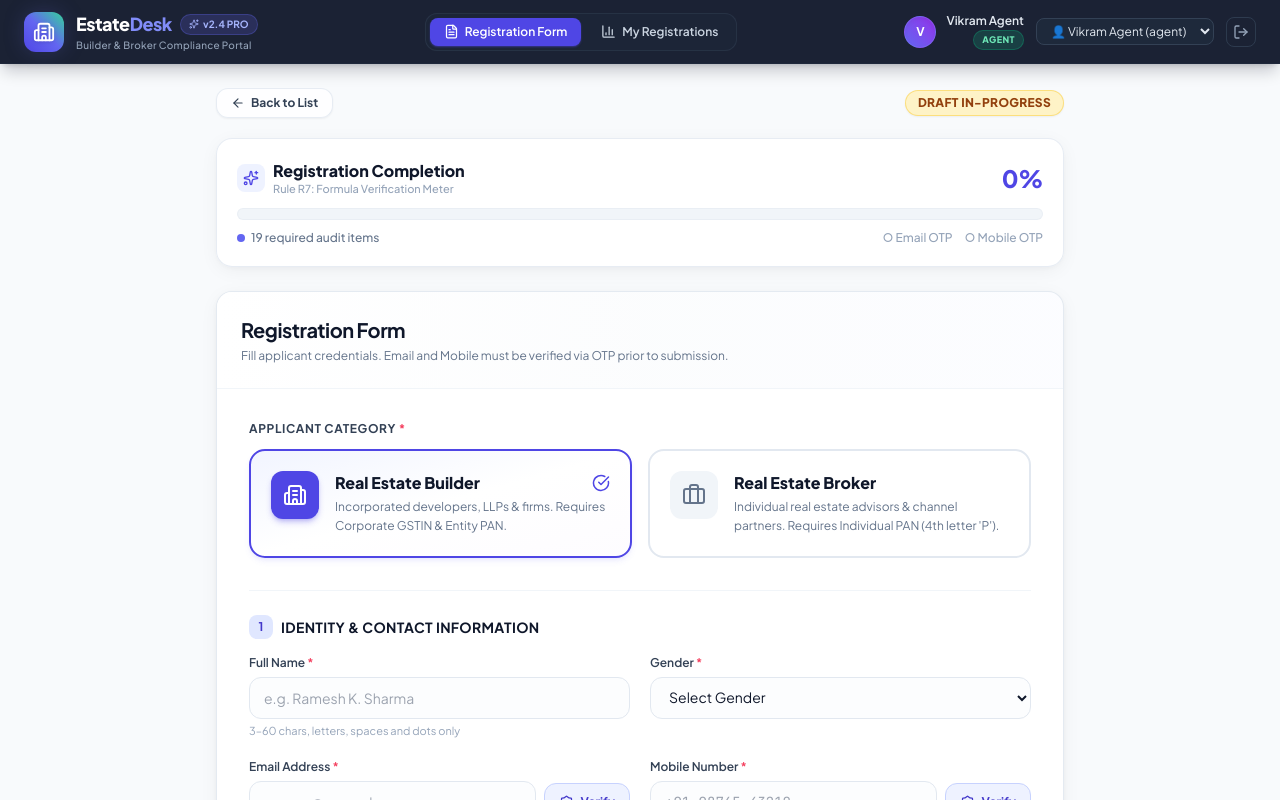
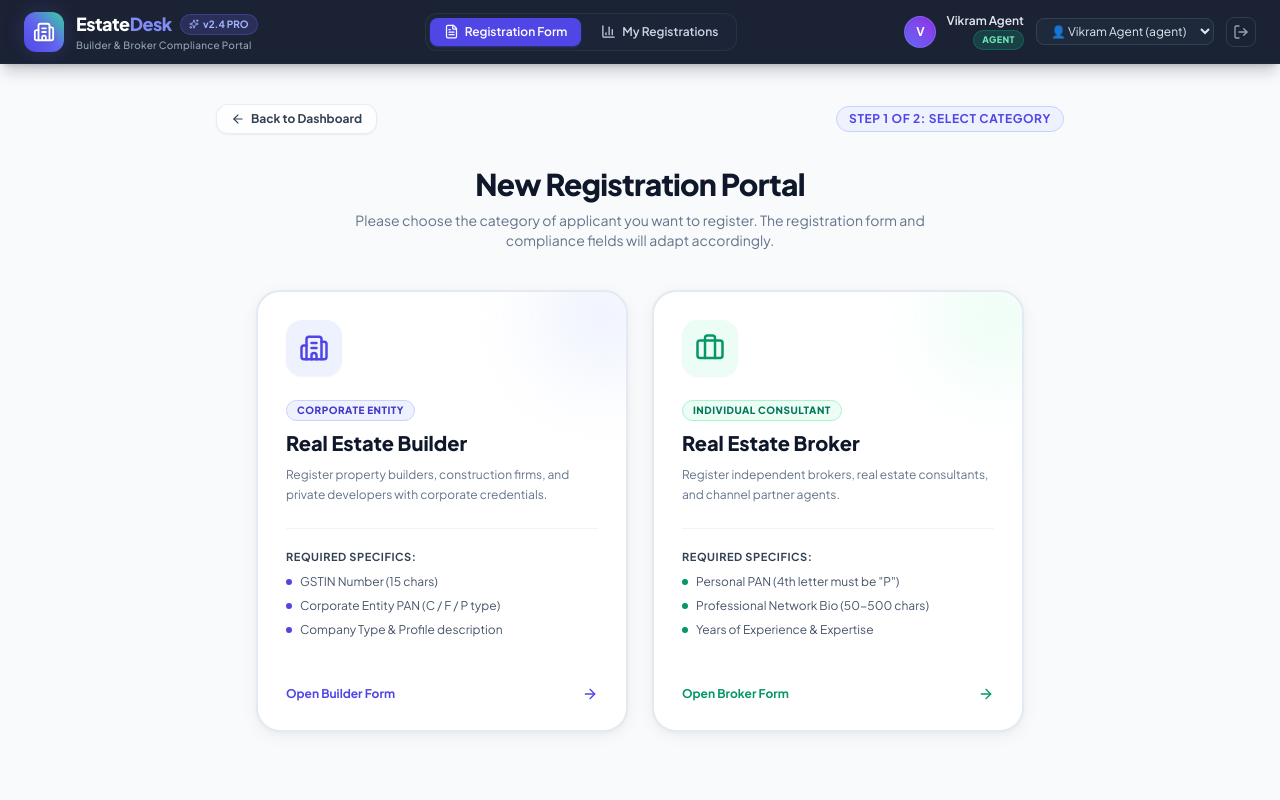
Before and after one commit to Bharat8533/Propcid-Assignment, a React (Vite) app in the folder frontend/: page / in a window 1280 px wide. Shown: the top 800 px of the page. Built offline with nearby package versions, Linux system fonts and the light colour scheme.

Commit message:
feat(ux): open registration form conditionally upon selecting category (Builder or Broker)

```diff
--- a/frontend/src/pages/RegistrationPage.jsx
+++ b/frontend/src/pages/RegistrationPage.jsx
@@ -1,7 +1,8 @@
 import React, { useState, useEffect, useMemo } from 'react';
 import {
   Building2, Briefcase, CheckCircle2, Save, Send,
-  Trash2, ShieldCheck, ArrowLeft, RefreshCw, Lock, Sparkles, Check, CheckCircle
+  Trash2, ShieldCheck, ArrowLeft, RefreshCw, Lock, Sparkles, Check, CheckCircle,
+  ArrowRight, ChevronRight, HelpCircle
 } from 'lucide-react';
 import {
   INDIAN_STATES_AND_UTS,
@@ -22,7 +23,7 @@ import OtpModal from '../components/OtpModal';
 import DeleteModal from '../components/DeleteModal';
 
 const INITIAL_FORM = {
-  user_type: 'builder',
+  user_type: '', // Empty initially so agent picks category first
   // Common (12)
   full_name: '',
   email: '',
@@ -156,8 +157,17 @@ export default function RegistrationPage({
     }
   };
 
-  const handleTypeSwitch = (newType) => {
-    if (isReadOnly || formData.user_type === newType) return;
+  const handleSelectCategory = (type) => {
+    if (isReadOnly) return;
+    setFormData((prev) => ({
+      ...prev,
+      user_type: type
+    }));
+    setIsDirty(true);
+  };
+
+  const handleSwitchCategory = () => {
+    if (isReadOnly) return;
 
     const hasSpecificData =
       (formData.user_type === 'broker' && (formData.pan_number || formData.about)) ||
@@ -166,15 +176,14 @@ export default function RegistrationPage({
 
     if (hasSpecificData) {
       const confirmSwitch = window.confirm(
-        `Switching to ${newType.toUpperCase()} will discard existing ${formData.user_type} specific fields. Continue?`
+        `Switching category will discard all ${formData.user_type}-specific data. Continue?`
       );
       if (!confirmSwitch) return;
     }
 
-    setIsDirty(true);
     setFormData((prev) => ({
       ...prev,
-      user_type: newType,
+      user_type: '',
       pan_number: '',
       about: '',
       company_name: '',
@@ -182,7 +191,6 @@ export default function RegistrationPage({
       gst_number: '',
       about_company: ''
     }));
-
     setErrors({});
   };
 
@@ -380,12 +388,143 @@ export default function RegistrationPage({
     );
   }
 
+  // =========================================================================
+  // STEP 1: CATEGORY SELECTION SCREEN (When user_type is not yet selected)
+  // =========================================================================
+  if (!formData.user_type) {
+    return (
+      <div className="max-w-4xl mx-auto px-4 sm:px-6 py-10 pb-20">
+        <div className="flex items-center justify-between mb-8">
+          <button
+            className="px-3.5 py-1.5 rounded-xl border border-slate-200/80 bg-white/80 text-slate-700 text-xs font-bold hover:bg-white shadow-sm flex items-center gap-1.5 transition-all"
+            onClick={onNavigateBack}
+          >
+            <ArrowLeft size={14} />
+            <span>Back to Dashboard</span>
+          </button>
+
+          <span className="text-xs font-bold uppercase tracking-wider text-indigo-600 bg-indigo-50 border border-indigo-200 px-3 py-1 rounded-full">
+            Step 1 of 2: Select Category
+          </span>
+        </div>
+
+        <div className="text-center max-w-xl mx-auto mb-10">
+          <h1 className="text-3xl font-black text-slate-900 tracking-tight">
+            New Registration Portal
+          </h1>
+          <p className="text-sm text-slate-500 mt-2">
+            Please choose the category of applicant you want to register. The registration form and compliance fields will adapt accordingly.
+          </p>
+        </div>
+
+        {/* Category Choice Cards */}
+        <div className="grid grid-cols-1 md:grid-cols-2 gap-6 max-w-3xl mx-auto">
+          {/* BUILDER CARD */}
+          <div
+            onClick={() => handleSelectCategory('builder')}
+            className="bg-white border-2 border-slate-200/90 hover:border-indigo-600 rounded-3xl p-7 shadow-card hover:shadow-card-hover cursor-pointer transition-all group flex flex-col justify-between relative overflow-hidden"
+          >
+            <div className="absolute top-0 right-0 w-32 h-32 bg-indigo-50 rounded-full blur-2xl -mr-10 -mt-10 group-hover:scale-150 transition-transform" />
+
+            <div className="relative">
+              <div className="w-14 h-14 rounded-2xl bg-indigo-50 text-indigo-600 group-hover:bg-indigo-600 group-hover:text-white flex items-center justify-center transition-colors shadow-sm mb-5">
+                <Building2 size={30} />
+              </div>
+
+              <div className="inline-flex items-center gap-1 px-2.5 py-0.5 rounded-full text-[10px] font-extrabold uppercase tracking-wider bg-indigo-50 text-indigo-700 border border-indigo-200 mb-2">
+                Corporate Entity
+              </div>
+
+              <h2 className="text-xl font-black text-slate-900 group-hover:text-indigo-600 transition-colors">
+                Real Estate Builder
+              </h2>
+              <p className="text-xs text-slate-500 mt-2 leading-relaxed">
+                Register property builders, construction firms, and private developers with corporate credentials.
+              </p>
+
+              <div className="mt-6 pt-5 border-t border-slate-100 space-y-2">
+                <div className="text-[11px] font-bold text-slate-700 uppercase tracking-wider">Required Specifics:</div>
+                <div className="text-xs text-slate-600 flex items-center gap-2">
+                  <span className="w-1.5 h-1.5 rounded-full bg-indigo-600"></span>
+                  <span>GSTIN Number (15 chars)</span>
+                </div>
+                <div className="text-xs text-slate-600 flex items-center gap-2">
+                  <span className="w-1.5 h-1.5 rounded-full bg-indigo-600"></span>
+                  <span>Corporate Entity PAN (C / F / P type)</span>
+                </div>
+                <div className="text-xs text-slate-600 flex items-center gap-2">
+                  <span className="w-1.5 h-1.5 rounded-full bg-indigo-600"></span>
+                  <span>Company Type &amp; Profile description</span>
+                </div>
+              </div>
+            </div>
+
+            <div className="mt-8 pt-4 flex items-center justify-between text-indigo-600 font-bold text-xs group-hover:translate-x-1 transition-transform">
+              <span>Open Builder Form</span>
+              <ArrowRight size={16} />
+            </div>
+          </div>
+
+          {/* BROKER CARD */}
+          <div
+            onClick={() => handleSelectCategory('broker')}
+            className="bg-white border-2 border-slate-200/90 hover:border-emerald-600 rounded-3xl p-7 shadow-card hover:shadow-card-hover cursor-pointer transition-all group flex flex-col justify-between relative overflow-hidden"
+          >
+            <div className="absolute top-0 right-0 w-32 h-32 bg-emerald-50 rounded-full blur-2xl -mr-10 -mt-10 group-hover:scale-150 transition-transform" />
+
+            <div className="relative">
+              <div className="w-14 h-14 rounded-2xl bg-emerald-50 text-emerald-600 group-hover:bg-emerald-600 group-hover:text-white flex items-center justify-center transition-colors shadow-sm mb-5">
+                <Briefcase size={30} />
+              </div>
+
+              <div className="inline-flex items-center gap-1 px-2.5 py-0.5 rounded-full text-[10px] font-extrabold uppercase tracking-wider bg-emerald-50 text-emerald-700 border border-emerald-200 mb-2">
+                Individual Consultant
+              </div>
+
+              <h2 className="text-xl font-black text-slate-900 group-hover:text-emerald-600 transition-colors">
+                Real Estate Broker
+              </h2>
+              <p className="text-xs text-slate-500 mt-2 leading-relaxed">
+                Register independent brokers, real estate consultants, and channel partner agents.
+              </p>
+
+              <div className="mt-6 pt-5 border-t border-slate-100 space-y-2">
+                <div className="text-[11px] font-bold text-slate-700 uppercase tracking-wider">Required Specifics:</div>
+                <div className="text-xs text-slate-600 flex items-center gap-2">
+                  <span className="w-1.5 h-1.5 rounded-full bg-emerald-600"></span>
+                  <span>Personal PAN (4th letter must be "P")</span>
+                </div>
+                <div className="text-xs text-slate-600 flex items-center gap-2">
+                  <span className="w-1.5 h-1.5 rounded-full bg-emerald-600"></span>
+                  <span>Professional Network Bio (50-500 chars)</span>
+                </div>
+                <div className="text-xs text-slate-600 flex items-center gap-2">
+                  <span className="w-1.5 h-1.5 rounded-full bg-emerald-600"></span>
+                  <span>Years of Experience &amp; Expertise</span>
+                </div>
+              </div>
+            </div>
+
+            <div className="mt-8 pt-4 flex items-center justify-between text-emerald-600 font-bold text-xs group-hover:translate-x-1 transition-transform">
+              <span>Open Broker Form</span>
+              <ArrowRight size={16} />
+            </div>
+          </div>
+        </div>
+      </div>
+    );
+  }
+
+  // =========================================================================
+  // STEP 2: CATEGORY-SPECIFIC FORM SCREEN
+  // =========================================================================
   return (
     <div className="max-w-4xl mx-auto px-4 sm:px-6 py-6 pb-20">
       {/* Top Breadcrumb & Status Navigation */}
       <div className="flex items-center justify-between mb-5 flex-wrap gap-3">
+        <div className="flex items-center gap-2">
           <button
-          className="px-3.5 py-1.5 rounded-xl border border-slate-200/80 bg-white/80 backdrop-blur-sm text-slate-700 text-xs font-bold hover:bg-white hover:border-slate-300 shadow-sm flex items-center gap-1.5 transition-all"
+            className="px-3 py-1.5 rounded-xl border border-slate-200/80 bg-white/80 backdrop-blur-sm text-slate-700 text-xs font-bold hover:bg-white shadow-sm flex items-center gap-1.5 transition-all"
             onClick={() => {
               if (isDirty && formData.status !== 'submitted') {
                 if (window.confirm('You have unsaved changes. Leave anyway?')) {
@@ -397,8 +536,18 @@ export default function RegistrationPage({
             }}
           >
             <ArrowLeft size={14} />
-          <span>Back to List</span>
+            <span>Dashboard</span>
           </button>
+
+          {!isReadOnly && (
+            <button
+              onClick={handleSwitchCategory}
+              className="text-xs font-semibold text-indigo-600 hover:text-indigo-800 bg-indigo-50 hover:bg-indigo-100 px-3 py-1.5 rounded-xl transition-colors"
+            >
+              ← Change Category
+            </button>
+          )}
+        </div>
 
         <div className="flex items-center gap-3">
           {formData.id && (
@@ -433,16 +582,18 @@ export default function RegistrationPage({
       {/* Sticky Completion Bar Header */}
       <div className="bg-white/90 backdrop-blur-md border border-slate-200/80 rounded-2xl shadow-card p-5 mb-6">
         <div className="flex justify-between items-center mb-2">
-          <div className="flex items-center gap-2">
-            <div className="w-7 h-7 rounded-lg bg-indigo-50 flex items-center justify-center text-indigo-600">
-              <Sparkles size={16} />
+          <div className="flex items-center gap-3">
+            <div className={`w-8 h-8 rounded-xl flex items-center justify-center text-white ${
+              formData.user_type === 'builder' ? 'bg-indigo-600 shadow-sm shadow-indigo-600/30' : 'bg-emerald-600 shadow-sm shadow-emerald-600/30'
+            }`}>
+              {formData.user_type === 'builder' ? <Building2 size={18} /> : <Briefcase size={18} />}
             </div>
             <div>
-              <span className="font-extrabold text-slate-900 text-sm sm:text-base">
-                Registration Completion
+              <span className="font-extrabold text-slate-900 text-sm sm:text-base capitalize">
+                {formData.user_type} Registration Form
               </span>
               <span className="text-[11px] text-slate-400 block -mt-0.5 font-medium">
-                Rule R7: Formula Verification Meter
+                Rule R7: Completion Meter
               </span>
             </div>
           </div>
@@ -488,81 +639,26 @@ export default function RegistrationPage({
       {/* Main Registration Card */}
       <div className="bg-white border border-slate-200/90 rounded-2xl shadow-card overflow-hidden">
         {/* Card Header */}
-        <div className="p-6 border-b border-slate-100 bg-gradient-to-r from-white via-slate-50/50 to-indigo-50/20">
-          <h2 className="text-xl font-bold text-slate-900 tracking-tight">Registration Form</h2>
+        <div className="p-6 border-b border-slate-100 bg-gradient-to-r from-white via-slate-50/50 to-indigo-50/20 flex items-center justify-between">
+          <div>
+            <h2 className="text-xl font-bold text-slate-900 tracking-tight capitalize">
+              {formData.user_type} Details
+            </h2>
             <p className="text-xs text-slate-500 mt-1">
-            Fill applicant credentials. Email and Mobile must be verified via OTP prior to submission.
+              Please enter valid applicant information. Email and Mobile require dummy OTP verification (`123456`).
             </p>
+          </div>
+          <span className={`hidden sm:inline-flex items-center gap-1.5 px-3 py-1 rounded-full text-xs font-bold capitalize ${
+            formData.user_type === 'builder' ? 'bg-indigo-50 text-indigo-700 border border-indigo-200' : 'bg-emerald-50 text-emerald-700 border border-emerald-200'
+          }`}>
+            {formData.user_type === 'builder' ? <Building2 size={13} /> : <Briefcase size={13} />}
+            {formData.user_type} Profile
+          </span>
         </div>
 
         <div className="p-6 sm:p-8 space-y-8">
-          {/* USER TYPE SELECTOR TABS */}
+          {/* SECTION 1: COMMON DETAILS */}
           <div>
-            <label className="text-xs font-bold text-slate-700 uppercase tracking-wider block mb-3">
-              Applicant Category <span className="text-rose-500">*</span>
-            </label>
-            <div className="grid grid-cols-1 sm:grid-cols-2 gap-4">
-              <button
-                type="button"
-                className={`relative p-5 rounded-2xl border-2 text-left flex items-start gap-4 transition-all ${
-                  formData.user_type === 'builder'
-                    ? 'border-indigo-600 bg-gradient-to-br from-indigo-50/80 via-white to-purple-50/30 shadow-md shadow-indigo-500/10'
-                    : 'border-slate-200 bg-white hover:border-slate-300 hover:bg-slate-50/50'
-                }`}
-                onClick={() => handleTypeSwitch('builder')}
-                disabled={isReadOnly}
-              >
-                <div className={`w-12 h-12 rounded-xl flex items-center justify-center shrink-0 ${
-                  formData.user_type === 'builder' ? 'bg-indigo-600 text-white shadow-md shadow-indigo-600/30' : 'bg-slate-100 text-slate-500'
-                }`}>
-                  <Building2 size={24} />
-                </div>
-                <div className="flex-1">
-                  <div className="flex items-center justify-between">
-                    <span className="font-extrabold text-slate-900 text-base">Real Estate Builder</span>
-                    {formData.user_type === 'builder' && (
-                      <CheckCircle size={18} className="text-indigo-600" />
-                    )}
-                  </div>
-                  <span className="text-xs text-slate-500 mt-0.5 block leading-relaxed font-normal">
-                    Incorporated developers, LLPs &amp; firms. Requires Corporate GSTIN &amp; Entity PAN.
-                  </span>
-                </div>
-              </button>
-
-              <button
-                type="button"
-                className={`relative p-5 rounded-2xl border-2 text-left flex items-start gap-4 transition-all ${
-                  formData.user_type === 'broker'
-                    ? 'border-indigo-600 bg-gradient-to-br from-indigo-50/80 via-white to-purple-50/30 shadow-md shadow-indigo-500/10'
-                    : 'border-slate-200 bg-white hover:border-slate-300 hover:bg-slate-50/50'
-                }`}
-                onClick={() => handleTypeSwitch('broker')}
-                disabled={isReadOnly}
-              >
-                <div className={`w-12 h-12 rounded-xl flex items-center justify-center shrink-0 ${
-                  formData.user_type === 'broker' ? 'bg-indigo-600 text-white shadow-md shadow-indigo-600/30' : 'bg-slate-100 text-slate-500'
-                }`}>
-                  <Briefcase size={24} />
-                </div>
-                <div className="flex-1">
-                  <div className="flex items-center justify-between">
-                    <span className="font-extrabold text-slate-900 text-base">Real Estate Broker</span>
-                    {formData.user_type === 'broker' && (
-                      <CheckCircle size={18} className="text-indigo-600" />
-                    )}
-                  </div>
-                  <span className="text-xs text-slate-500 mt-0.5 block leading-relaxed font-normal">
-                    Individual real estate advisors &amp; channel partners. Requires Individual PAN (4th letter 'P').
-                  </span>
-                </div>
-              </button>
-            </div>
-            {errors.user_type && <span className="text-xs text-rose-600 font-semibold mt-1.5 block">{errors.user_type}</span>}
-          </div>
-
-          {/* SECTION 1: COMMON DETAILS */}
-          <div className="border-t border-slate-100 pt-6">
             <div className="flex items-center gap-2 mb-4">
               <span className="w-6 h-6 rounded-lg bg-indigo-100 text-indigo-700 text-xs font-bold flex items-center justify-center">1</span>
               <h3 className="text-sm font-bold text-slate-900 uppercase tracking-wide">
@@ -967,7 +1063,7 @@ export default function RegistrationPage({
             /* BROKER ONLY FIELDS (2) */
             <div className="border-t border-slate-100 pt-6">
               <div className="flex items-center gap-2 mb-4">
-                <span className="w-6 h-6 rounded-lg bg-indigo-100 text-indigo-700 text-xs font-bold flex items-center justify-center">4</span>
+                <span className="w-6 h-6 rounded-lg bg-emerald-100 text-emerald-700 text-xs font-bold flex items-center justify-center">4</span>
                 <h3 className="text-sm font-bold text-slate-900 uppercase tracking-wide">
                   Broker Specific Mandates
                 </h3>
```
Lines whose indentation alone changed are shown as unchanged.
